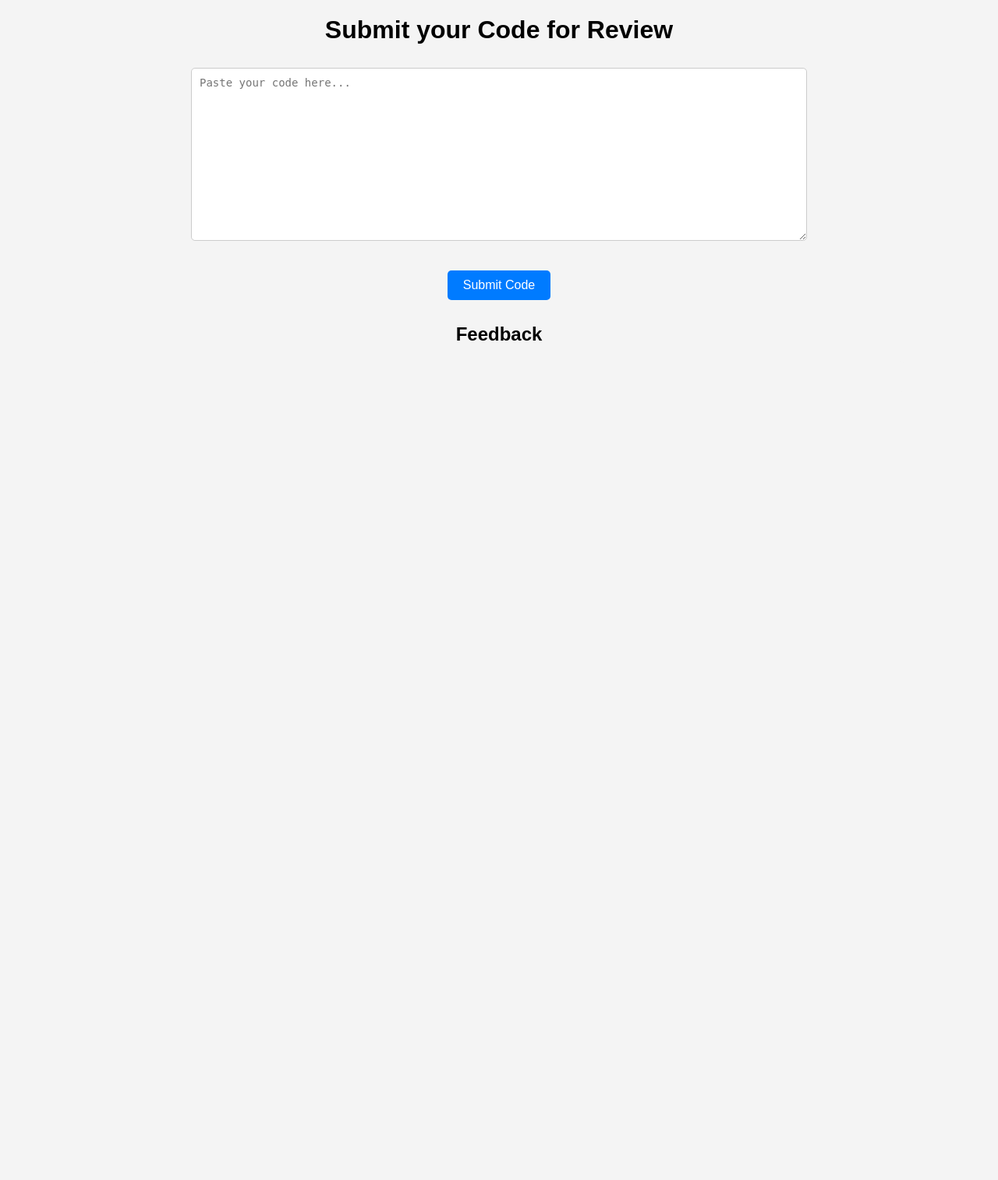
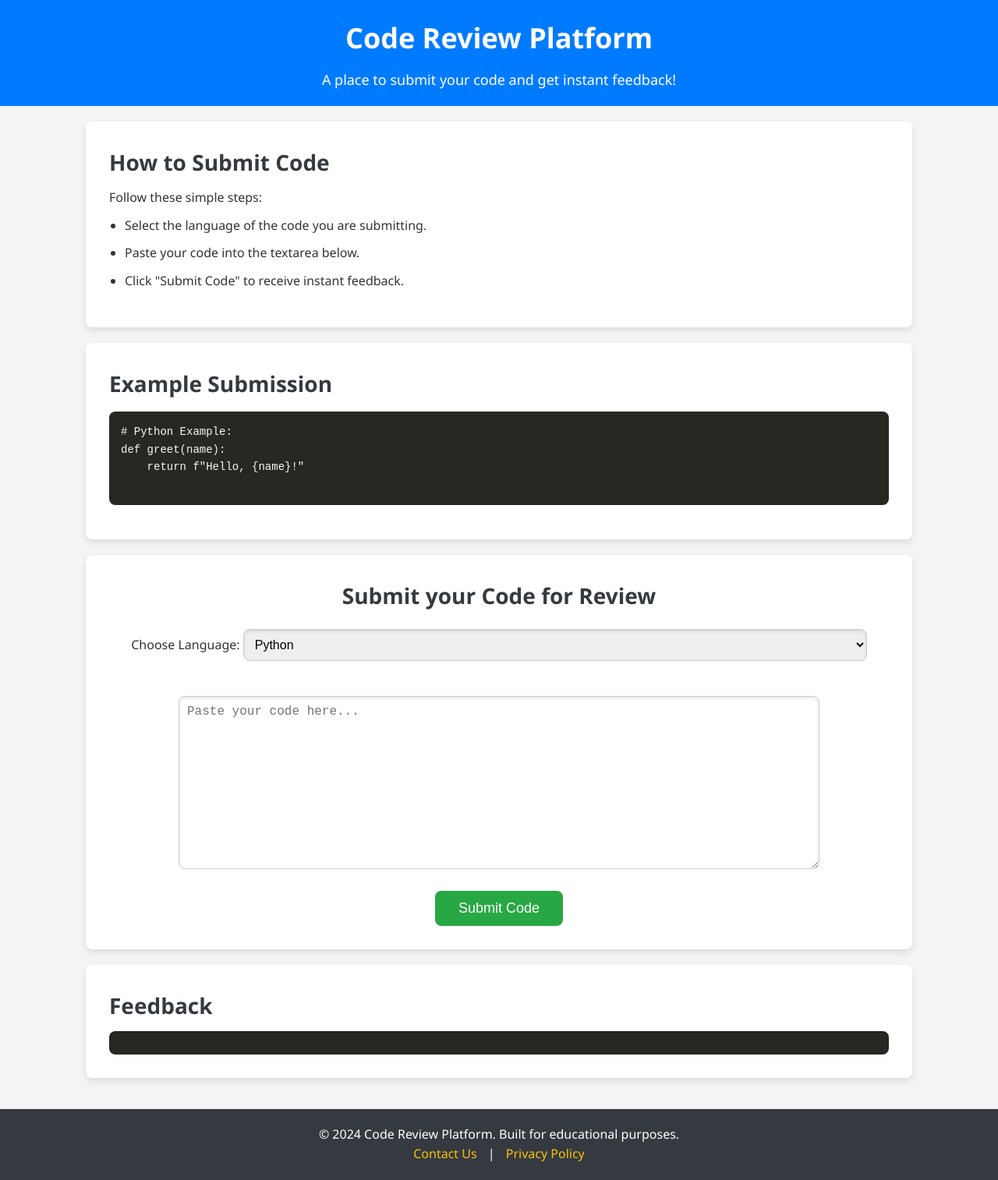
Before and after one commit to Sourabh7iwari/Code_reviewer, a Flask app: page / in a window 1280 px wide. Shown: the whole page at 78% size. Before the commit the page ends 437 px from the top, so only its background shows below. Run offline with Flask 3, Linux system fonts and the light colour scheme.

Commit message:
separated the js and html

```diff
--- /dev/null
+++ b/static/script.js
@@ -0,0 +1,29 @@
+
+document.getElementById('codeForm').addEventListener('submit', function(event) {
+    event.preventDefault();
+
+    let code = document.getElementById('code').value;
+    let language = document.getElementById('language').value;
+    let feedbackElement = document.getElementById('feedback');
+    let loadingElement = document.getElementById('loading');
+
+    feedbackElement.innerHTML = '';
+    loadingElement.style.display = 'block';
+
+    fetch('/submit_code', {
+        method: 'POST',
+        headers: {
+            'Content-Type': 'application/x-www-form-urlencoded',
+        },
+        body: `code=${encodeURIComponent(code)}&language=${encodeURIComponent(language)}`,
+    })
+    .then(response => response.json())
+    .then(data => {
+        loadingElement.style.display = 'none';
+        feedbackElement.innerHTML = data.feedback;
+    })
+    .catch(error => {
+        loadingElement.style.display = 'none';
+        feedbackElement.innerHTML = '<p>Error: Something went wrong. Please try again.</p>';
+    });
+});
--- a/static/styles.css
+++ b/static/styles.css
@@ -1,89 +1,201 @@
-/* styles.css */
-
+/* General Styles */
 body {
-    font-family: Arial, sans-serif;
+    font-family: 'Segoe UI', Tahoma, Geneva, Verdana, sans-serif;
     background-color: #f4f4f4;
     margin: 0;
     padding: 0;
+    color: #333;
+    line-height: 1.6;
 }
 
-h1 {
+h1, h2, p {
+    margin: 0;
+}
+
+/* Header Section */
+header {
+    background-color: #007bff;
+    color: white;
+    padding: 20px 0;
     text-align: center;
+}
+
+.header-content h1 {
+    font-size: 36px;
+    font-weight: bold;
+}
+
+.header-content p {
+    font-size: 18px;
+    margin-top: 10px;
+}
+
+/* User Guide Section */
+#user-guide {
+    background-color: #fff;
+    padding: 30px;
+    margin: 20px auto;
+    max-width: 1000px;
+    box-shadow: 0 4px 8px rgba(0, 0, 0, 0.1);
+    border-radius: 8px;
+}
+
+#user-guide h2 {
+    font-size: 28px;
+    color: #343a40;
+    margin-bottom: 10px;
+}
+
+#user-guide p {
+    font-size: 16px;
+}
+
+#user-guide ul {
+    margin-top: 10px;
+    padding-left: 20px;
+}
+
+#user-guide ul li {
+    margin-bottom: 10px;
+    font-size: 16px;
+}
+
+/* Code Example Section */
+#code-example {
+    background-color: #fff;
+    padding: 30px;
+    margin: 20px auto;
+    max-width: 1000px;
+    box-shadow: 0 4px 8px rgba(0, 0, 0, 0.1);
+    border-radius: 8px;
+}
+
+#code-example h2 {
+    font-size: 28px;
+    color: #343a40;
+    margin-bottom: 10px;
+}
+
+#code-example pre {
+    background-color: #272822;
+    color: #f8f8f2;
+    padding: 15px;
+    border-radius: 8px;
+    font-family: 'Courier New', monospace;
+    font-size: 14px;
+    overflow-x: auto;
+}
+
+/* Submit Form Section */
+#submit-section {
+    background-color: #fff;
+    padding: 30px;
+    margin: 20px auto;
+    max-width: 1000px;
+    text-align: center;
+    box-shadow: 0 4px 8px rgba(0, 0, 0, 0.1);
+    border-radius: 8px;
+}
+
+#submit-section h2 {
+    font-size: 28px;
+    color: #343a40;
+    margin-bottom: 20px;
+}
+
+#submit-section select, #submit-section textarea {
+    width: 90%;
+    max-width: 800px;
+    padding: 10px;
+    font-size: 16px;
+    border: 1px solid #ccc;
+    border-radius: 8px;
+    margin-bottom: 20px;
+    box-shadow: inset 0 2px 4px rgba(0, 0, 0, 0.1);
+}
+
+#submit-section textarea {
+    height: 200px;
+    resize: vertical;
+    font-family: 'Courier New', monospace;
+}
+
+#submit-section button {
+    padding: 12px 30px;
+    font-size: 18px;
+    color: white;
+    background-color: #28a745;
+    border: none;
+    border-radius: 8px;
+    cursor: pointer;
+    transition: background-color 0.3s ease;
+}
+
+#submit-section button:hover {
+    background-color: #218838;
+}
+
+/* Loading Spinner */
+#loading {
+    text-align: center;
+    font-size: 16px;
+    color: #007bff;
     margin-top: 20px;
 }
 
-form {
-    display: flex;
-    flex-direction: column;
-    align-items: center;
-    margin-top: 30px;
+#loading::after {
+    content: " ⏳";
+    animation: spin 1.5s linear infinite;
 }
 
-textarea {
-    width: 60%;
-    height: 200px;
-    padding: 10px;
-    border-radius: 5px;
-    border: 1px solid #ccc;
-    font-family: monospace;
-    font-size: 14px;
+@keyframes spin {
+    0% { transform: rotate(0deg); }
+    100% { transform: rotate(360deg); }
 }
 
-button {
-    margin-top: 20px;
-    padding: 10px 20px;
-    font-size: 16px;
-    background-color: #007bff;
-    color: white;
-    border: none;
-    border-radius: 5px;
-    cursor: pointer;
+/* Feedback Section */
+#feedback-section {
+    background-color: #fff;
+    padding: 30px;
+    margin: 20px auto;
+    max-width: 1000px;
+    box-shadow: 0 4px 8px rgba(0, 0, 0, 0.1);
+    border-radius: 8px;
 }
 
-button:hover {
-    background-color: #0056b3;
-}
-
-h2 {
-    text-align: center;
-    margin-top: 30px;
+#feedback-section h2 {
+    font-size: 28px;
+    color: #343a40;
+    margin-bottom: 10px;
 }
 
 #feedback {
-    margin: 20px auto;
-    padding: 20px;
-    background-color: #f4f4f4;
-    border-radius: 5px;
+    white-space: pre-wrap;
     font-family: 'Courier New', Courier, monospace;
-    white-space: pre-wrap;
-    max-width: 1000px;
-    width: 90%;
+    background-color: #272822;
+    color: #f8f8f2;
+    padding: 15px;
+    border-radius: 8px;
+    box-shadow: inset 0 2px 4px rgba(0, 0, 0, 0.1);
+    max-width: 100%;
+    overflow-x: auto;
 }
 
-
-#feedback h2 {
-    color: #ff4500;
+/* Footer Section */
+footer {
+    background-color: #343a40;
+    color: white;
+    padding: 20px;
+    text-align: center;
+    margin-top: 40px;
 }
 
-#feedback code {
-    background-color: #272822;
-    color: #f8f8f2;
-    padding: 2px 5px;
-    border-radius: 3px;
+footer a {
+    color: #ffc107;
+    text-decoration: none;
+    margin: 0 10px;
 }
 
-#feedback pre {
-    background-color: #272822;
-    color: #f8f8f2;
-    padding: 10px;
-    border-radius: 5px;
-    overflow: auto;
+footer a:hover {
+    text-decoration: underline;
 }
-
-
-#loading {
-    text-align: center;
-    margin-top: 10px;
-    color: #007bff;
-    display: none;
-}
--- a/templates/index.html
+++ b/templates/index.html
@@ -7,43 +7,61 @@
     <link rel="stylesheet" href="{{ url_for('static', filename='styles.css') }}">
 </head>
 <body>
-    <h1>Submit your Code for Review</h1>
-    <form id="codeForm">
-        <textarea name="code" id="code" rows="10" cols="50" placeholder="Paste your code here..."></textarea><br>
-        <button type="submit">Submit Code</button>
-    </form>
-    <div id="loading" style="display:none;">Processing your code... Please wait.</div>
-    <h2>Feedback</h2>
-    <div id="feedback">{{ feedback|safe }}</div>
 
-    <script>
-        document.getElementById('codeForm').addEventListener('submit', function(event) {
-            event.preventDefault();
+    <header>
+        <div class="header-content">
+            <h1>Code Review Platform</h1>
+            <p>A place to submit your code and get instant feedback!</p>
+        </div>
+    </header>
 
-            let code = document.getElementById('code').value;
-            let feedbackElement = document.getElementById('feedback');
-            let loadingElement = document.getElementById('loading');
 
-            feedbackElement.innerHTML = '';
-            loadingElement.style.display = 'block';
+    <section id="user-guide">
+        <h2>How to Submit Code</h2>
+        <p>Follow these simple steps:</p>
+        <ul>
+            <li>Select the language of the code you are submitting.</li>
+            <li>Paste your code into the textarea below.</li>
+            <li>Click "Submit Code" to receive instant feedback.</li>
+        </ul>
+    </section>
 
-            fetch('/submit_code', {
-                method: 'POST',
-                headers: {
-                    'Content-Type': 'application/x-www-form-urlencoded',
-                },
-                body: `code=${encodeURIComponent(code)}`,
-            })
-            .then(response => response.json())
-            .then(data => {
-                loadingElement.style.display = 'none';
-                feedbackElement.innerHTML = data.feedback;
-            })
-            .catch(error => {
-                loadingElement.style.display = 'none';
-                feedbackElement.innerHTML = '<p>Error: Something went wrong. Please try again.</p>';
-            });
-        });
-    </script>
+    <section id="code-example">
+        <h2>Example Submission</h2>
+        <pre>
+# Python Example:
+def greet(name):
+    return f"Hello, {name}!"
+        </pre>
+    </section>
+
+    <section id="submit-section">
+        <h2>Submit your Code for Review</h2>
+        <form id="codeForm">
+            <label for="language">Choose Language:</label>
+            <select id="language" name="language">
+                <option value="python">Python</option>
+                <option value="javascript">JavaScript</option>
+                <option value="java">Java</option>
+                <option value="csharp">C#</option>
+            </select>
+            <br><br>
+            <textarea name="code" id="code" rows="10" cols="50" placeholder="Paste your code here..."></textarea><br>
+            <button type="submit">Submit Code</button>
+        </form>
+        <div id="loading" style="display:none;">Processing your code... Please wait.</div>
+    </section>
+
+    <section id="feedback-section">
+        <h2>Feedback</h2>
+        <div id="feedback">{{ feedback|safe }}</div>
+    </section>
+
+    <footer>
+        <p>&copy; 2024 Code Review Platform. Built for educational purposes.</p>
+        <a href="#">Contact Us</a> | <a href="#">Privacy Policy</a>
+    </footer>
+
+    <script src="{{ url_for('static', filename='script.js') }}"></script>
 </body>
 </html>
```
